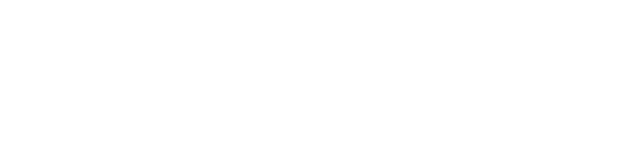
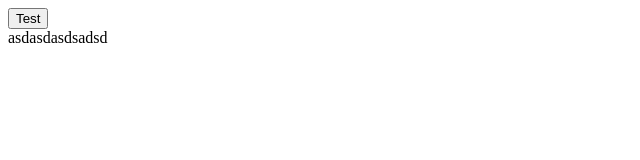
Before and after one commit to JustinRChou/Test, a plain HTML site: page jQueryTest.html in a window 1280 px wide. Shown: the whole page, without its empty margins (0-640 px from the left). Drawn offline with Linux system fonts and the light colour scheme.

Commit message:
jquery update
update

```diff
--- /dev/null
+++ b/data/data.json
@@ -0,0 +1,5 @@
+{
+  "one": "Singular sensation",
+  "two": "Beady little eyes",
+  "three": "Little birds pitch by my doorstep"
+}
--- a/jQueryTest.html
+++ b/jQueryTest.html
@@ -7,10 +7,26 @@
     <script>
         $(document).ready(function () {
             alert("asdasd");
+            $("#test").html("asdasdasdsadsd");
         })
+
+        function test() {
+            $.getJSON("data/data.json", function (data) {
+                var items = [];
+                $.each(data, function (key, val) {
+                    items.push("<li id='" + key + "'>" + val + "</li>");
+                });
+
+                $("<ul/>", {
+                    "class": "my-new-list",
+                    html: items.join("")
+                }).appendTo("body");
+            });
+        }
     </script>
 </head>
 <body>
+    <input type="button" value="Test" onclick="test()"/>
     <div id="test"></div>
 </body>
 </html>
```
Also changed, not shown: 1 other file.
